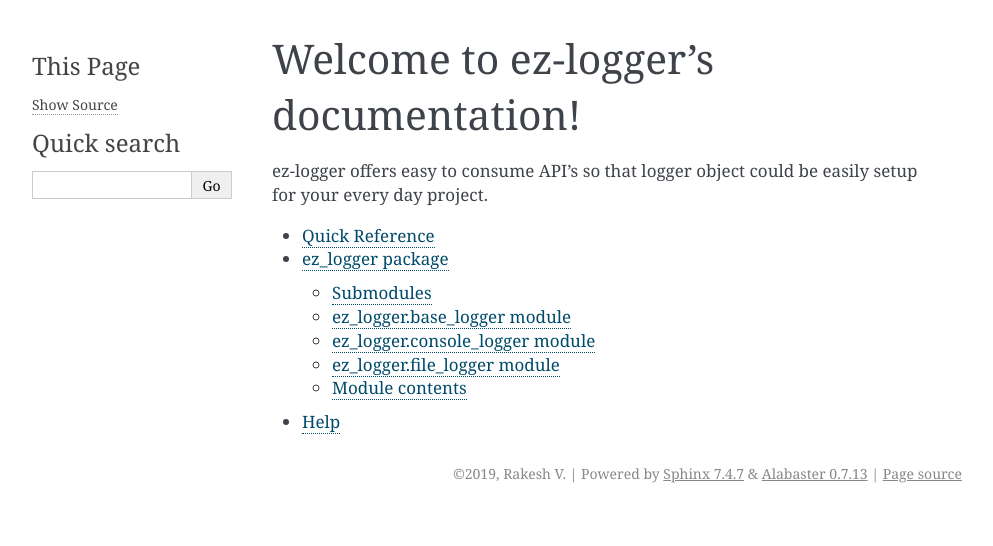
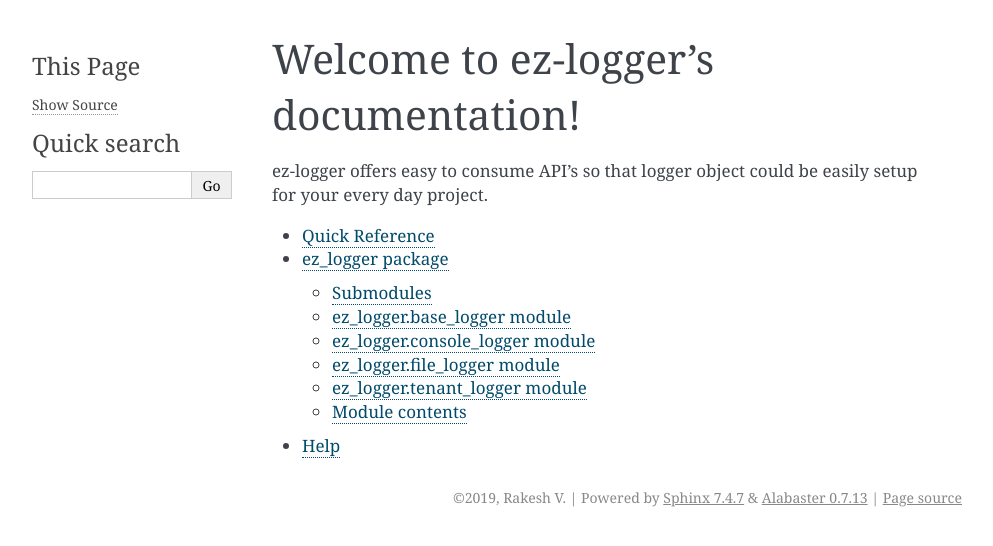
Before and after one commit to varmarakesh/ez-logger, a Sphinx documentation site: the page built from docs/source/index.rst, in a window 1280 px wide. Shown: the top 546 px of the page, without its empty margins (148-1141 px from the left). Built offline with Sphinx 7.4.7, drawn with Linux system fonts in a browser that asks for light colours.

Commit message:
tenat_logger module doc updated

```diff
--- a/docs/source/ez_logger.rst
+++ b/docs/source/ez_logger.rst
@@ -28,6 +28,14 @@
     :undoc-members:
     :show-inheritance:
 
+ez\_logger.tenant\_logger module
+----------------------------------
+
+.. automodule:: ez_logger.tenant_logger
+    :members:
+    :undoc-members:
+    :show-inheritance:
+
 
 Module contents
 ---------------
```
